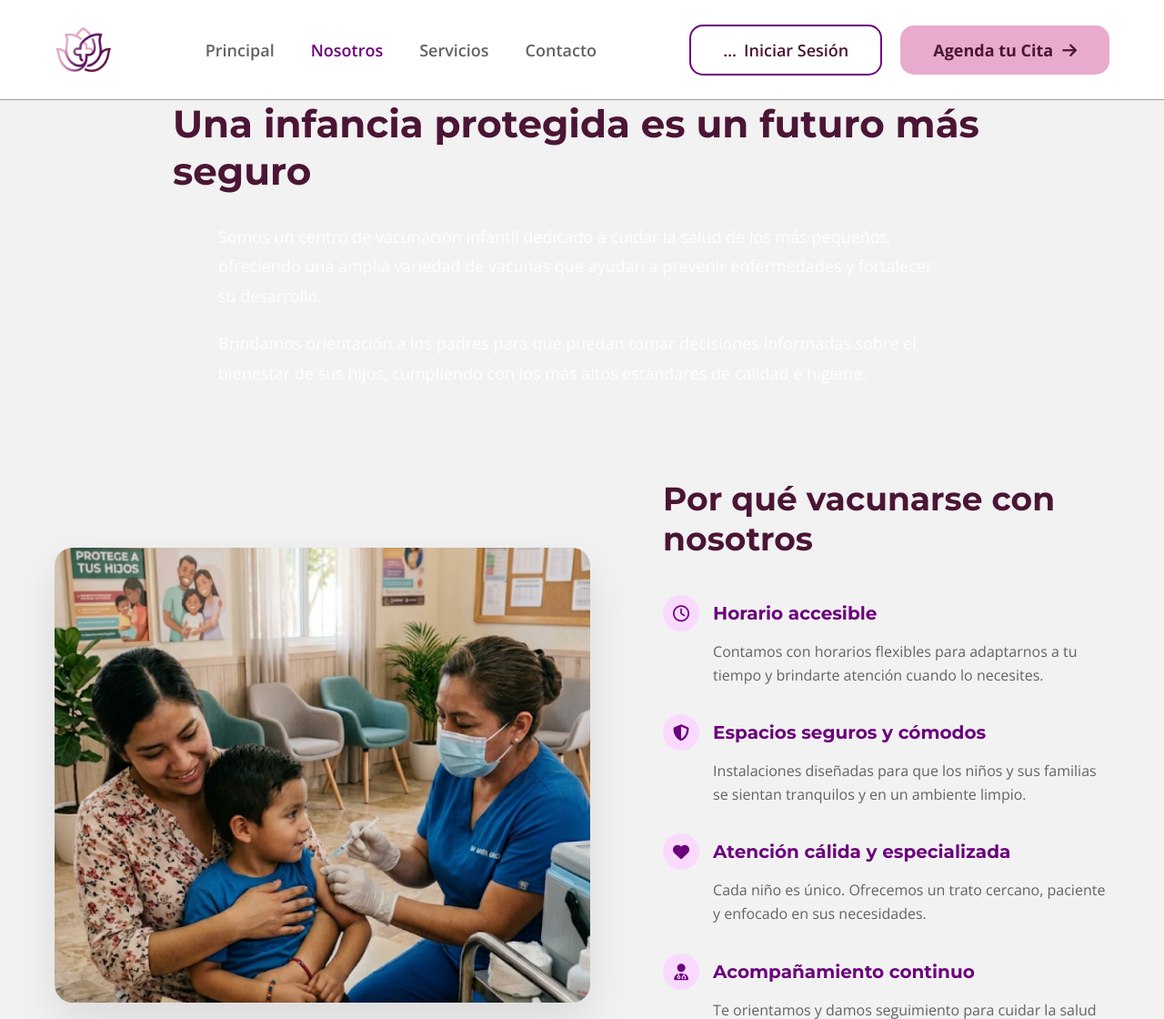
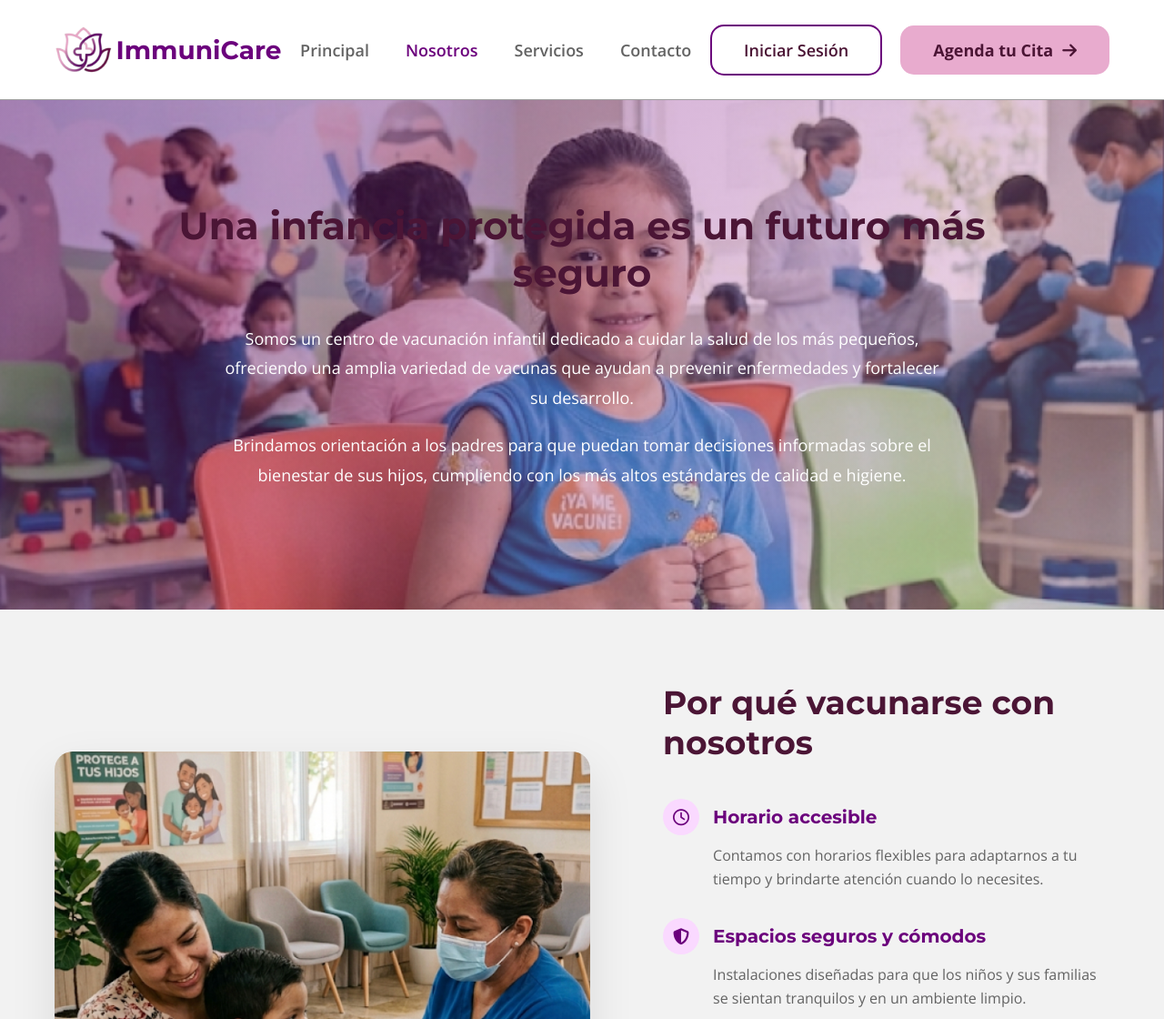
Before and after one commit to espeleta05/ProyEntrega2, a Flask app: page /nosotros in a window 1280 px wide. Shown: the top 1120 px of the page at 91% size. Run offline with Flask 3, Linux system fonts and the light colour scheme; some libraries are stand-ins or nearby versions.

Commit message:
Add files via upload

```diff
--- a/templates/contactoPP.html
+++ b/templates/contactoPP.html
@@ -16,6 +16,7 @@
     <header class="topbar">
         <a href="{{ url_for('pagina_inicio') }}" class="topbar-logo">
             <img src="{{ url_for('static', filename='img/logo.png') }}" alt="ImmuniCare Logo" class="logo-img">
+            <span class="logo-text">ImmuniCare</span>
         </a>
         <nav class="topbar-nav">
             <a href="{{ url_for('pagina_inicio') }}" class="nav-link">Principal</a>
@@ -24,7 +25,7 @@
             <a href="{{ url_for('pagina_contacto') }}" class="nav-link active">Contacto</a>
         </nav>
         <div class="topbar-actions">
-            <a href="{{ url_for('login') }}" class="btn-login">...<span>Iniciar Sesión</span></a>
+            <a href="{{ url_for('login') }}" class="btn-login"><span>Iniciar Sesión</span></a>
             <a href="#cita" class="btn-action">Agenda tu Cita <i class="fa-solid fa-arrow-right"></i></a>
         </div>
     </header>
--- a/templates/inicioPP.html
+++ b/templates/inicioPP.html
@@ -25,7 +25,7 @@
             <a href="{{ url_for('pagina_contacto') }}" class="nav-link">Contacto</a>
         </nav>
         <div class="topbar-actions">
-            <a href="{{ url_for('login') }}" class="btn-login">...<span>Iniciar Sesión</span></a>
+            <a href="{{ url_for('login') }}" class="btn-login"><span>Iniciar Sesión</span></a>
             <a href="{{ url_for('pagina_contacto') }}" class="btn-action">Agenda tu Cita <i class="fa-solid fa-arrow-right"></i></a>
         </div>
     </header>
--- a/templates/nosotrosPP.html
+++ b/templates/nosotrosPP.html
@@ -16,6 +16,7 @@
     <header class="topbar">
         <a href="{{ url_for('pagina_inicio') }}" class="topbar-logo">
             <img src="{{ url_for('static', filename='img/logo.png') }}" alt="ImmuniCare Logo" class="logo-img">
+            <span class="logo-text">ImmuniCare</span>
         </a>
         <nav class="topbar-nav">
             <a href="{{ url_for('pagina_inicio') }}" class="nav-link">Principal</a>
@@ -24,7 +25,7 @@
             <a href="{{ url_for('pagina_contacto') }}" class="nav-link">Contacto</a>
         </nav>
         <div class="topbar-actions">
-            <a href="{{ url_for('login') }}" class="btn-login">...<span>Iniciar Sesión</span></a>
+            <a href="{{ url_for('login') }}" class="btn-login"><span>Iniciar Sesión</span></a>
             <a href="{{ url_for('pagina_contacto') }}" class="btn-action">Agenda tu Cita <i class="fa-solid fa-arrow-right"></i></a>
         </div>
     </header>
@@ -32,11 +33,13 @@
     <div class="main-container">
         <main class="content">
 
-            <!-- HERO HEADER -->
-            <section class="about-hero">
-                <h1>Una infancia protegida es un futuro más seguro</h1>
-                <p>Somos un centro de vacunación infantil dedicado a cuidar la salud de los más pequeños, ofreciendo una amplia variedad de vacunas que ayudan a prevenir enfermedades y fortalecer su desarrollo.</p>
-                <p>Brindamos orientación a los padres para que puedan tomar decisiones informadas sobre el bienestar de sus hijos, cumpliendo con los más altos estándares de calidad e higiene.</p>
+
+            <section class="hero">
+                 <div class="about-hero">
+                    <h1>Una infancia protegida es un futuro más seguro</h1>
+                    <p>Somos un centro de vacunación infantil dedicado a cuidar la salud de los más pequeños, ofreciendo una amplia variedad de vacunas que ayudan a prevenir enfermedades y fortalecer su desarrollo.</p>
+                    <p>Brindamos orientación a los padres para que puedan tomar decisiones informadas sobre el bienestar de sus hijos, cumpliendo con los más altos estándares de calidad e higiene.</p>
+                </div>
             </section>
 
             <!-- SECCIÓN DE CONTENIDO -->
--- a/templates/serviciosPP.html
+++ b/templates/serviciosPP.html
@@ -16,6 +16,7 @@
     <header class="topbar">
         <a href="{{ url_for('pagina_inicio') }}" class="topbar-logo">
             <img src="{{ url_for('static', filename='img/logo.png') }}" alt="ImmuniCare Logo" class="logo-img">
+            <span class="logo-text">ImmuniCare</span>
         </a>
         <nav class="topbar-nav">
             <a href="{{ url_for('pagina_inicio') }}" class="nav-link">Principal</a>
@@ -24,7 +25,7 @@
             <a href="{{ url_for('pagina_contacto') }}" class="nav-link">Contacto</a>
         </nav>
         <div class="topbar-actions">
-            <a href="{{ url_for('login') }}" class="btn-login">...<span>Iniciar Sesión</span></a>
+            <a href="{{ url_for('login') }}" class="btn-login"><span>Iniciar Sesión</span></a>
             <a href="{{ url_for('pagina_contacto') }}" class="btn-action">Agenda tu Cita <i class="fa-solid fa-arrow-right"></i></a>
         </div>
     </header>
```
